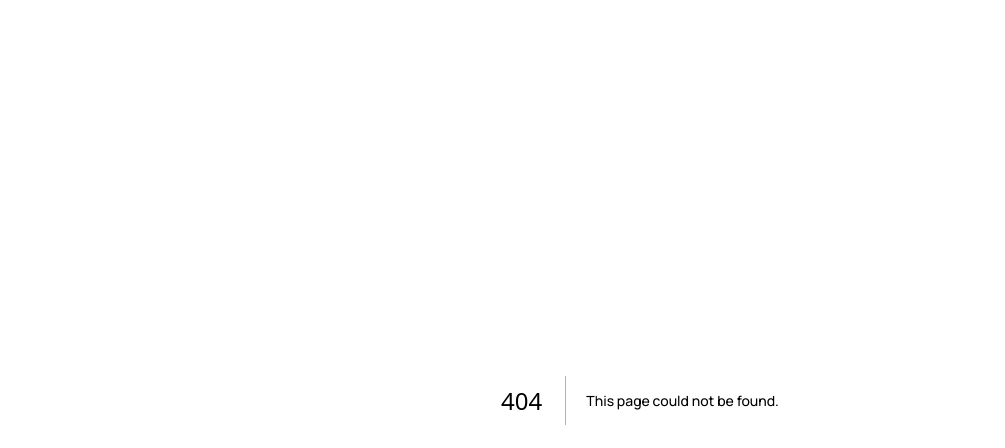
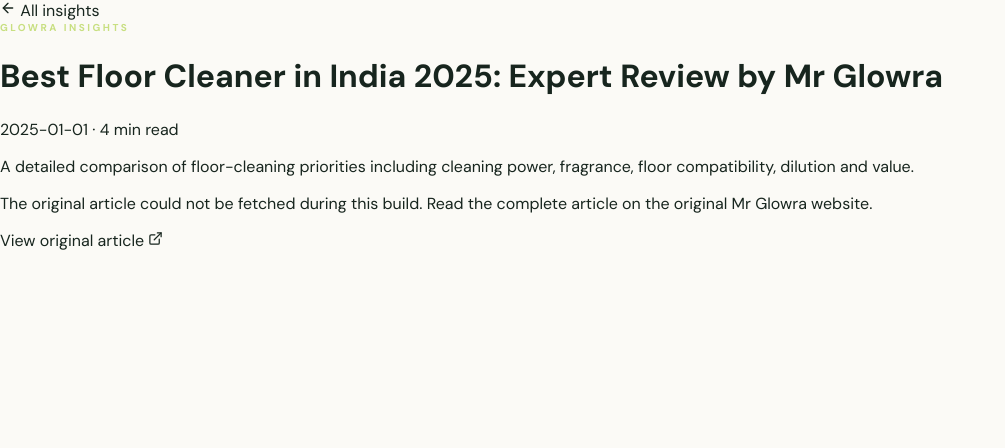
Before and after one commit to 1testbot0019-boop/mrglowra-premium, a Next.js app: page /blog/best-floor-cleaner-in-india-2025-expert-review-by-mr-glowra in a window 1280 px wide. Before the commit this address had no page. Shown: the top 448 px of the page, without its empty margins (0-1005 px from the left). Built offline with nearby package versions, Linux system fonts and the light colour scheme; no server answers.

Commit message:
Add dynamic imported Mr Glowra blog article pages

```diff
--- /dev/null
+++ b/app/blog/[slug]/page.js
@@ -0,0 +1,69 @@
+import Link from 'next/link';
+import { notFound } from 'next/navigation';
+import { ArrowLeft, ExternalLink } from 'lucide-react';
+import { blogs, getBlog } from '../../../lib/blogs';
+
+export function generateStaticParams() {
+  return blogs.map((blog) => ({ slug: blog.slug }));
+}
+
+export async function generateMetadata({ params }) {
+  const { slug } = await params;
+  const blog = getBlog(slug);
+  if (!blog) return {};
+  return { title: `${blog.title} | Mr Glowra`, description: blog.excerpt };
+}
+
+async function getSourceHtml(url) {
+  try {
+    const response = await fetch(url, { next: { revalidate: 3600 } });
+    if (!response.ok) return null;
+    const html = await response.text();
+    const mainMatch = html.match(/<main[\s\S]*?<\/main>/i);
+    const articleMatch = html.match(/<article[\s\S]*?<\/article>/i);
+    let content = articleMatch?.[0] || mainMatch?.[0] || html;
+    content = content
+      .replace(/<script[\s\S]*?<\/script>/gi, '')
+      .replace(/<style[\s\S]*?<\/style>/gi, '')
+      .replace(/<nav[\s\S]*?<\/nav>/gi, '')
+      .replace(/<footer[\s\S]*?<\/footer>/gi, '')
+      .replace(/<form[\s\S]*?<\/form>/gi, '');
+    return content;
+  } catch {
+    return null;
+  }
+}
+
+export default async function BlogArticle({ params }) {
+  const { slug } = await params;
+  const blog = getBlog(slug);
+  if (!blog) notFound();
+
+  const sourceHtml = await getSourceHtml(blog.url);
+
+  return (
+    <main className="article-page">
+      <header className="article-header">
+        <Link href="/blog" className="back-link"><ArrowLeft size={16} /> All insights</Link>
+        <div className="kicker light">GLOWRA INSIGHTS</div>
+        <h1>{blog.title}</h1>
+        <div className="article-meta">{blog.date} · {blog.read}</div>
+      </header>
+
+      <article className="article-body">
+        {sourceHtml ? (
+          <div className="imported-article" dangerouslySetInnerHTML={{ __html: sourceHtml }} />
+        ) : (
+          <div className="source-fallback">
+            <p>{blog.excerpt}</p>
+            <p>The original article could not be fetched during this build. Read the complete article on the original Mr Glowra website.</p>
+          </div>
+        )}
+
+        <div className="article-source">
+          <a href={blog.url} target="_blank" rel="noreferrer">View original article <ExternalLink size={15} /></a>
+        </div>
+      </article>
+    </main>
+  );
+}
```
